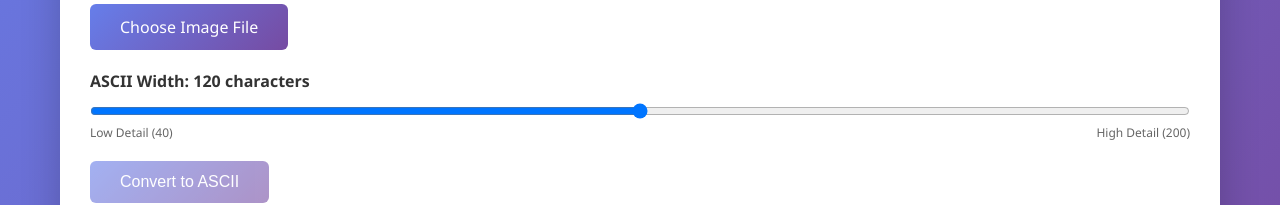
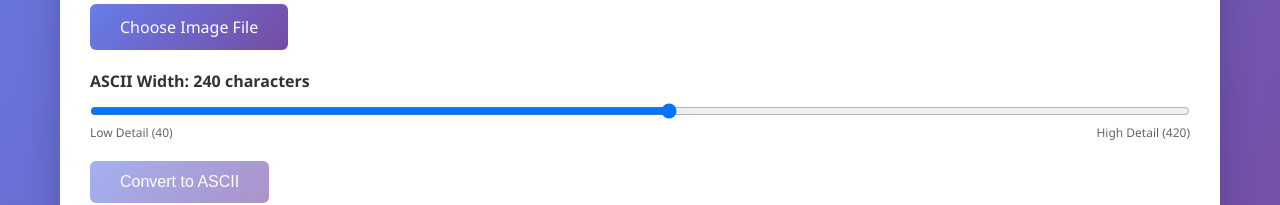
Before and after one commit to riteshbirthal/asciier, a React (Create React App) app in the folder client/: page / in a window 1280 px wide. Both pictures are taken after a click on the button "🖼️ Image Mode". Shown: the part 377-582 px from the top of the page. Built offline with nearby package versions, Linux system fonts and the light colour scheme; no server answers; the HTML template or start-up script is replaced by a standard one.

Commit message:
increased image pixels limit

```diff
--- a/client/src/components/ImageUpload.js
+++ b/client/src/components/ImageUpload.js
@@ -7,7 +7,7 @@ function ImageUpload({ onImageConverted }) {
   const [preview, setPreview] = useState(null);
   const [converting, setConverting] = useState(false);
   const [error, setError] = useState('');
-  const [width, setWidth] = useState(120);
+  const [width, setWidth] = useState(240);
 
   const handleFileSelect = (e) => {
     const file = e.target.files[0];
@@ -92,14 +92,14 @@ function ImageUpload({ onImageConverted }) {
           id="width-slider"
           type="range"
           min="40"
-          max="200"
+          max="420"
           value={width}
           onChange={(e) => setWidth(parseInt(e.target.value))}
           style={{ width: '100%' }}
         />
         <div style={{ display: 'flex', justifyContent: 'space-between', fontSize: '12px', color: '#666' }}>
           <span>Low Detail (40)</span>
-          <span>High Detail (200)</span>
+          <span>High Detail (420)</span>
         </div>
       </div>
 
```
